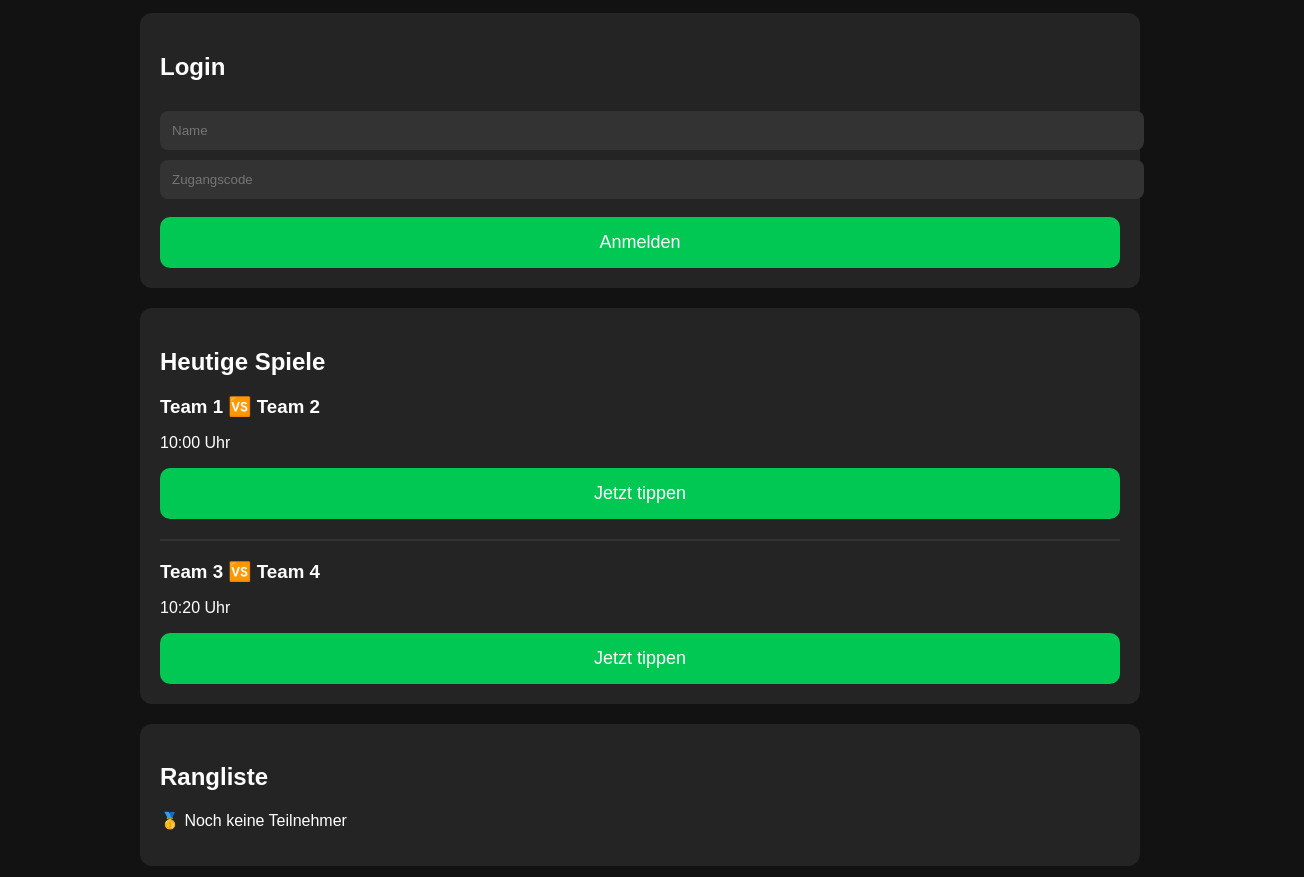
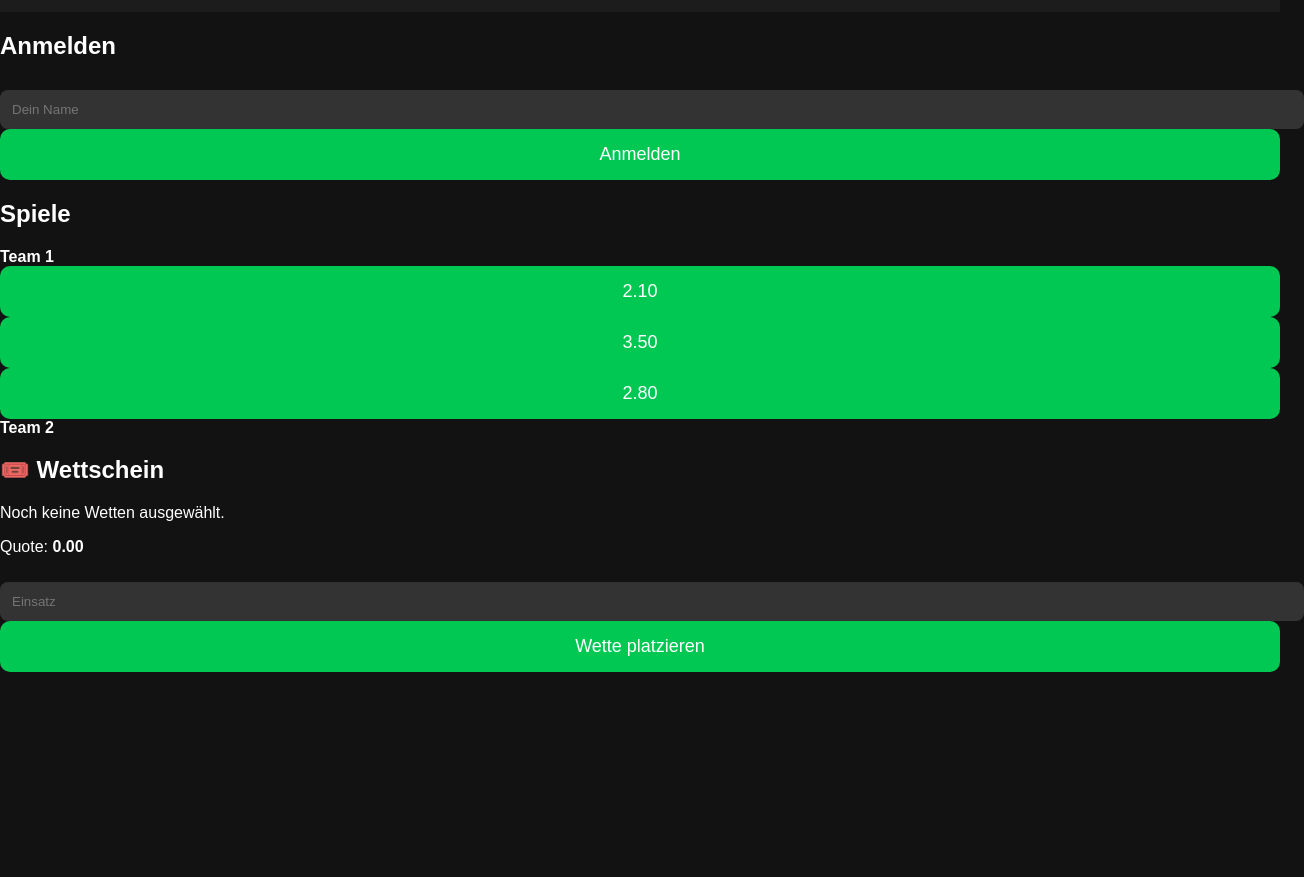
Before and after one commit to lw08946-lgtm/-tippspiel-kickturnier-2026-, a website: page client/index.html in a window 1280 px wide. Shown: the part 213-1090 px from the top of the page, 1304 px wide, since content can reach past the window. After the commit the page ends 885 px from the top, so only its background shows below. Drawn offline with Linux system fonts and the light colour scheme.

Commit message:
Update index.html

```diff
--- a/client/index.html
+++ b/client/index.html
@@ -1,89 +1,108 @@
 <!DOCTYPE html>
 <html lang="de">
+
 <head>
     <meta charset="UTF-8">
     <meta name="viewport" content="width=device-width, initial-scale=1.0">
     <title>Tippspiel Kickturnier 2026</title>
-<link rel="stylesheet" href="style.css">
 
-
-
+    <link rel="stylesheet" href="style.css">
 </head>
 
 <body>
 
 <header>
-    <nav>
 
-<button>🏠 Start</button>
+    <h1>⚽ Tippspiel Kickturnier 2026</h1>
 
-<button>⚽ Spiele</button>
+    <div class="spielerbox">
 
-<button>🎟️ Wettschein</button>
+        <span id="spieler">Nicht angemeldet</span>
 
-<button>🏆 Rangliste</button>
+        <span id="coins">💰 1000 Coins</span>
 
-<button>⚙️ Admin</button>
+    </div>
+
+</header>
+
+<nav>
+
+    <button>🏠 Start</button>
+    <button>⚽ Spiele</button>
+    <button>🎟️ Wettschein</button>
+    <button>⚙️ Admin</button>
 
 </nav>
 
-<h1>⚽ Tippspiel Kickturnier 2026</h1>
+<main>
 
-</header>
+<section class="karte">
 
-<div class="container">
+<h2>Anmelden</h2>
 
-<div class="card">
+<input
+id="name"
+type="text"
+placeholder="Dein Name">
 
-<h2>Login</h2>
+<button id="loginButton">
+Anmelden
+</button>
 
-<input id="name" placeholder="Name">
+</section>
 
-<input id="code" placeholder="Zugangscode">
+<section class="karte">
 
-<br><br>
+<h2>Spiele</h2>
 
-<button onclick="login()">Anmelden</button>
+<div class="spiel">
+
+<div>
+
+<strong>Team 1</strong>
 
 </div>
 
-<div class="card">
+<div class="quoten">
 
-<h2>Heutige Spiele</h2>
+<button>2.10</button>
 
-<div class="spiel">
+<button>3.50</button>
 
-<h3>Team 1 🆚 Team 2</h3>
-
-<p>10:00 Uhr</p>
-
-<button>Jetzt tippen</button>
+<button>2.80</button>
 
 </div>
 
-<hr>
+<div>
 
-<div class="spiel">
-
-<h3>Team 3 🆚 Team 4</h3>
-
-<p>10:20 Uhr</p>
-
-<button>Jetzt tippen</button>
+<strong>Team 2</strong>
 
 </div>
 
 </div>
 
-<div class="card">
+</section>
 
-<h2>Rangliste</h2>
+<section class="karte">
 
-<p>🥇 Noch keine Teilnehmer</p>
+<h2>🎟️ Wettschein</h2>
 
-</div>
+<p>Noch keine Wetten ausgewählt.</p>
 
-</div>
+<p>Quote: <strong>0.00</strong></p>
+
+<input
+type="number"
+placeholder="Einsatz">
+
+<button>Wette platzieren</button>
+
+</section>
+
+</main>
+
 <script src="script.js"></script>
+
 </body>
+
 </html>
```
